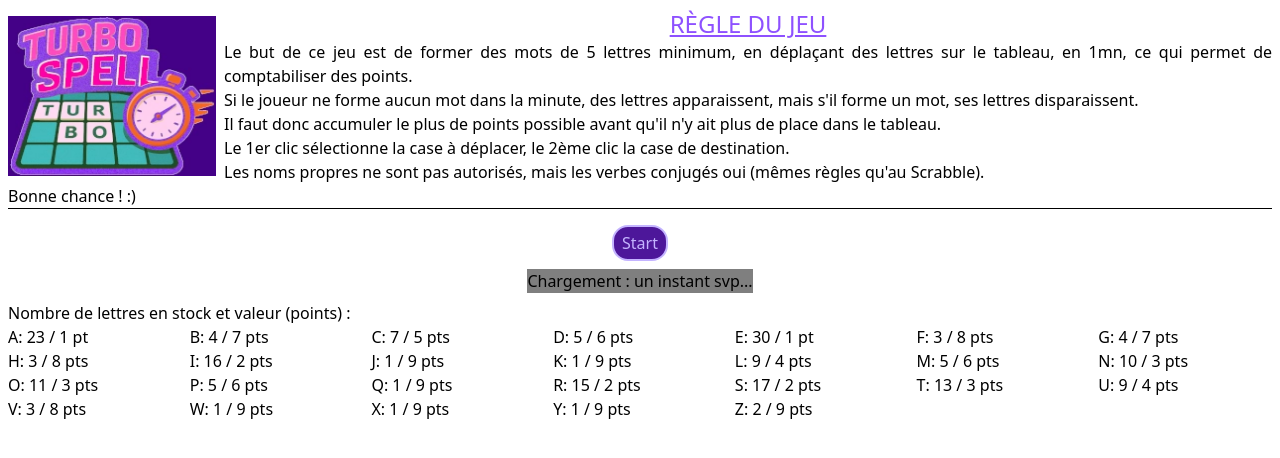
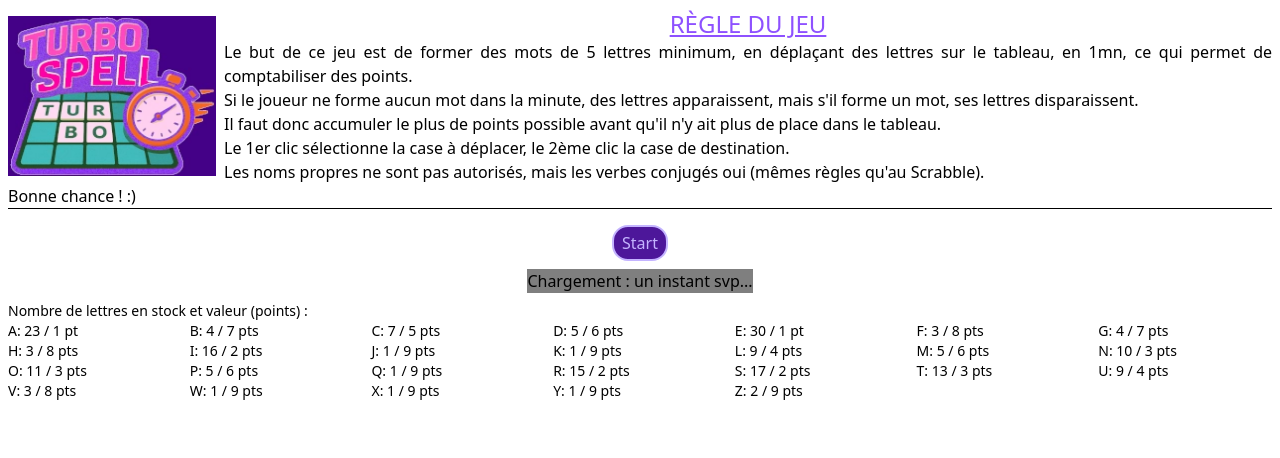
Before and after one commit to Sylvie-C/turbospell, a React (Vite) app: page / in a window 1280 px wide. Shown: the top 458 px of the page. Built offline with nearby package versions, Linux system fonts and the light colour scheme; no server answers.

Commit message:
update letters left in store in footer, style font size footer

```diff
--- a/src/components/Board.jsx
+++ b/src/components/Board.jsx
@@ -26,13 +26,19 @@ export default function Board () {
     gameOver , setGameOver ,
     modalVisible , setModalVisible ,
     modalMessage , setModalMessage ,
-    mainScore , setMainScore
+    mainScore , setMainScore ,
+
+    // letters in stock for footer display (use of availableLettersRef for game logic)
+    decrementLetterCount , resetLettersStore
   } = useGameStore()
 
   const [ wordsList , setWordsList ] = useState(null)
 
-  const [ tilesContent , setTilesContent ] = useState ( Array(64).fill("") )
+  const [ tilesContent , setTilesContent ] = useState ( Array(COLS_NB**2).fill("") )
 
+  /* availableLettersRef array of every letter available is used for game logic, due to letter pickup probabilities.
+    Zustand store is used separately for <Footer /> display.
+  */
   const availableLettersRef = useRef([...STORELETTERS])
 
   const filledTilesRef = useRef([])
@@ -41,7 +47,7 @@ export default function Board () {
   const [ resetTimer , setResetTimer ] = useState(false)
   const [ freezeTimer , setFreezeTimer ] = useState(false)
 
-  const [ isNew , setIsNew ] = useState(null)               // array of new tiles 1D position index (for animation)
+  const [ isNew , setIsNew ] = useState(null)   // array of new tiles 1D position index (for animation)
   const [ isDeleted , setIsDeleted ] = useState(null)       // array of deleted tiles index (for animation)
 
   const tileClickCountRef = useRef(0)
@@ -68,6 +74,12 @@ export default function Board () {
     // pickup letters from store
     const newLetters = randomLettersGen(lettersNb , availableLettersRef.current)
 
+    // update letters store
+    newLetters.forEach( letter => {
+      // for footer display only: availableLettersRef automatically updated with randomLetterGen()
+      decrementLetterCount(letter)
+    })
+
     // new tiles index (where empty tiles)
     const newPositions = lettersPositionsGen(lettersNb , filledTilesArray , COLS_NB)
 
@@ -81,7 +93,6 @@ export default function Board () {
 
     return { newIndex: newPositions , newContent: newTilesContent }
   }
-
 
   /* Function to add 3 new tiles then delete existing words from Board.
     - Params: current board, board index of not empty tiles.
@@ -378,7 +389,8 @@ export default function Board () {
   const startNewGame = () => {
     setTilesContent (Array(64).fill(""))
 
-    availableLettersRef.current = [...STORELETTERS]
+    availableLettersRef.current = [...STORELETTERS] // reset letters store for game logic
+    resetLettersStore() // reset letters store for footer display
 
     setClickedTiles(
       prev => ({
@@ -612,8 +624,11 @@ export default function Board () {
         {/* Letters left */}
         { gameStarted &&
           <p>
-            Il reste <span className="sm:text-xl font-bold text-cyan-400">{availableLettersRef.current.length}</span> lettres.
-          </p>}
+            Il reste <span className="sm:text-xl font-bold text-cyan-400">
+              {availableLettersRef.current.length}
+            </span> lettres.
+          </p>
+        }
       </div>
 
       <WordsBoard foundWordsObj={ wordsFound } />
--- a/src/components/Footer.jsx
+++ b/src/components/Footer.jsx
@@ -1,19 +1,40 @@
+import { useGameStore } from '../store'
 
 
 export default function Footer () {
+
+  const { lettersStore } = useGameStore()
+
   return (
-    <footer className="m-2">
+    <footer className="m-2 text-xs sm:text-sm">
       Nombre de lettres en stock et valeur (points) :
       <div className="grid gap-x-2 grid-cols-3 sm:grid-cols-5 md:grid-cols-7">
-        <span>A: 23 / 1 pt</span><span>B: 4 / 7 pts</span><span>C: 7 / 5 pts</span>
-        <span>D: 5 / 6 pts</span><span>E: 30 / 1 pt</span><span>F: 3 / 8 pts</span>
-        <span>G: 4 / 7 pts</span><span>H: 3 / 8 pts</span><span>I: 16 / 2 pts</span>
-        <span>J: 1 / 9 pts</span><span>K: 1 / 9 pts</span><span>L: 9 / 4 pts</span>
-        <span>M: 5 / 6 pts</span><span>N: 10 / 3 pts</span><span>O: 11 / 3 pts</span>
-        <span>P: 5 / 6 pts</span><span>Q: 1 / 9 pts</span><span>R: 15 / 2 pts</span>
-        <span>S: 17 / 2 pts</span><span>T: 13 / 3 pts</span><span>U: 9 / 4 pts</span>
-        <span>V: 3 / 8 pts</span><span>W: 1 / 9 pts</span><span>X: 1 / 9 pts</span>
-        <span>Y: 1 / 9 pts</span><span>Z: 2 / 9 pts</span>
+        <span>A: { lettersStore.A.nb } / 1 pt</span>
+        <span>B: { lettersStore.B.nb } / 7 pts</span>
+        <span>C: { lettersStore.C.nb } / 5 pts</span>
+        <span>D: { lettersStore.D.nb } / 6 pts</span>
+        <span>E: { lettersStore.E.nb } / 1 pt</span>
+        <span>F: { lettersStore.F.nb } / 8 pts</span>
+        <span>G: { lettersStore.G.nb } / 7 pts</span>
+        <span>H: { lettersStore.H.nb } / 8 pts</span>
+        <span>I: { lettersStore.I.nb } / 2 pts</span>
+        <span>J: { lettersStore.J.nb } / 9 pts</span>
+        <span>K: { lettersStore.K.nb } / 9 pts</span>
+        <span>L: { lettersStore.L.nb } / 4 pts</span>
+        <span>M: { lettersStore.M.nb } / 6 pts</span>
+        <span>N: { lettersStore.N.nb } / 3 pts</span>
+        <span>O: { lettersStore.O.nb } / 3 pts</span>
+        <span>P: { lettersStore.P.nb } / 6 pts</span>
+        <span>Q: { lettersStore.Q.nb } / 9 pts</span>
+        <span>R: { lettersStore.R.nb } / 2 pts</span>
+        <span>S: { lettersStore.S.nb } / 2 pts</span>
+        <span>T: { lettersStore.T.nb } / 3 pts</span>
+        <span>U: { lettersStore.U.nb } / 4 pts</span>
+        <span>V: { lettersStore.V.nb } / 8 pts</span>
+        <span>W: { lettersStore.W.nb } / 9 pts</span>
+        <span>X: { lettersStore.X.nb } / 9 pts</span>
+        <span>Y: { lettersStore.Y.nb } / 9 pts</span>
+        <span>Z: { lettersStore.Z.nb } / 9 pts</span>
       </div>
     </footer>
   )
--- a/src/store.js
+++ b/src/store.js
@@ -1,7 +1,21 @@
 import { create } from "zustand"
 
+
+const initialLettersStore = {
+  A: { nb: 23 , value: 1 },   B: { nb: 4 , value: 7 },    C: { nb: 7, value: 5 },
+  D: { nb: 5 , value: 6 },    E: { nb: 30 , value: 1 },   F: { nb: 3, value: 8 },
+  G: { nb: 4, value: 7 },     H: { nb: 3, value: 8 } ,    I: { nb: 16 , value: 2 },
+  J: { nb: 1 , value: 9 },    K: { nb: 1 , value: 9 } ,   L: { nb: 9 , value: 4 },
+  M: { nb: 5 , value: 6 },    N: { nb: 10 , value: 3 } ,  O: { nb: 11 , value: 3 },
+  P: { nb: 5 , value: 6 },    Q: { nb: 1 , value: 9 } ,   R: { nb: 15 , value: 2 },
+  S: { nb: 17 , value: 2 },   T: { nb: 13 , value: 3 } ,  U: { nb: 9 , value: 4 },
+  V: { nb: 3 , value: 8 },    W: { nb: 1 , value: 9 } ,   X: { nb: 1 , value: 9 },
+  Y: { nb: 1 , value: 9 },    Z: { nb: 2 , value: 9 } ,
+}
+
+
 export const useGameStore = create(
-  (set) => (
+  ( set ) => (
     {
       gameStarted: false,
       gamePaused: false,
@@ -11,17 +25,7 @@ export const useGameStore = create(
       modalVisible: false,
       modalMessage: "",
 
-      lettersStore: {
-        A: { nb: 23 , value: 1 },   B: { nb: 4 , value: 7 },    C: { nb: 7, value: 5 },
-        D: { nb: 5 , value: 6 },    E: { nb: 30 , value: 1 },   F: { nb: 3, value: 8 },
-        G: { nb: 4, value: 7 },     H: { nb: 3, value: 8 } ,    I: { nb: 16 , value: 2 },
-        J: { nb: 1 , value: 9 },    K: { nb: 1 , value: 9 } ,   L: { nb: 9 , value: 4 },
-        M: { nb: 5 , value: 6 },    N: { nb: 10 , value: 3 } ,  O: { nb: 11 , value: 3 },
-        P: { nb: 5 , value: 6 },    Q: { nb: 1 , value: 9 } ,   R: { nb: 15 , value: 2 },
-        S: { nb: 17 , value: 2 },   T: { nb: 13 , value: 3 } ,  U: { nb: 9 , value: 4 },
-        V: { nb: 3 , value: 8 },    W: { nb: 1 , value: 9 } ,   X: { nb: 1 , value: 9 },
-        Y: { nb: 1 , value: 9 },    Z: { nb: 2 , value: 9 } ,
-      } ,
+      lettersStore: initialLettersStore ,
 
       setGameStarted: (value) => set ( { gameStarted: value } ) ,
       setGamePaused: (value) => set ( { gamePaused: value } ) ,
@@ -30,6 +34,33 @@ export const useGameStore = create(
       setModalVisible: (value) => set ( { modalVisible: value } ) ,
       setModalMessage: (value) => set ( { modalMessage: value } ) ,
 
+      updateLetterCount: (letter, newCount) =>
+        set((state) => ({
+          lettersStore: {
+            ...state.lettersStore,
+            [letter]: {
+              ...state.lettersStore[letter],
+              nb: newCount,
+            },
+          },
+        })),
+
+      decrementLetterCount: (letter) =>
+        set((state) => ({
+          lettersStore: {
+            ...state.lettersStore,
+            [letter]: {
+              ...state.lettersStore[letter],
+              nb: state.lettersStore[letter].nb - 1,
+            },
+          },
+        })),
+
+      resetLettersStore: () =>
+        set(() => ({
+          lettersStore: initialLettersStore,
+        })),
+
     }
   )
 )
--- a/src/utils/functions.js
+++ b/src/utils/functions.js
@@ -71,7 +71,7 @@ const randomLetterGen = (lettersArray) => {
   Params:
     - lettersNb: number of letters to pickup,
     - storeLetters: array of available letters (e.g.: ["A","A","A", ... ]) based on Zustand store.
-    Use this array instead of Zustand letterStore[letter].nb value due to letters pickup probability and user experience,
+    !!! Use this array instead of Zustand letterStore[letter].nb value due to letters pickup probability and user experience,
   Return: Array of letters [string].
 */
 export const randomLettersGen = (lettersNb , storeLetters) => {
```
